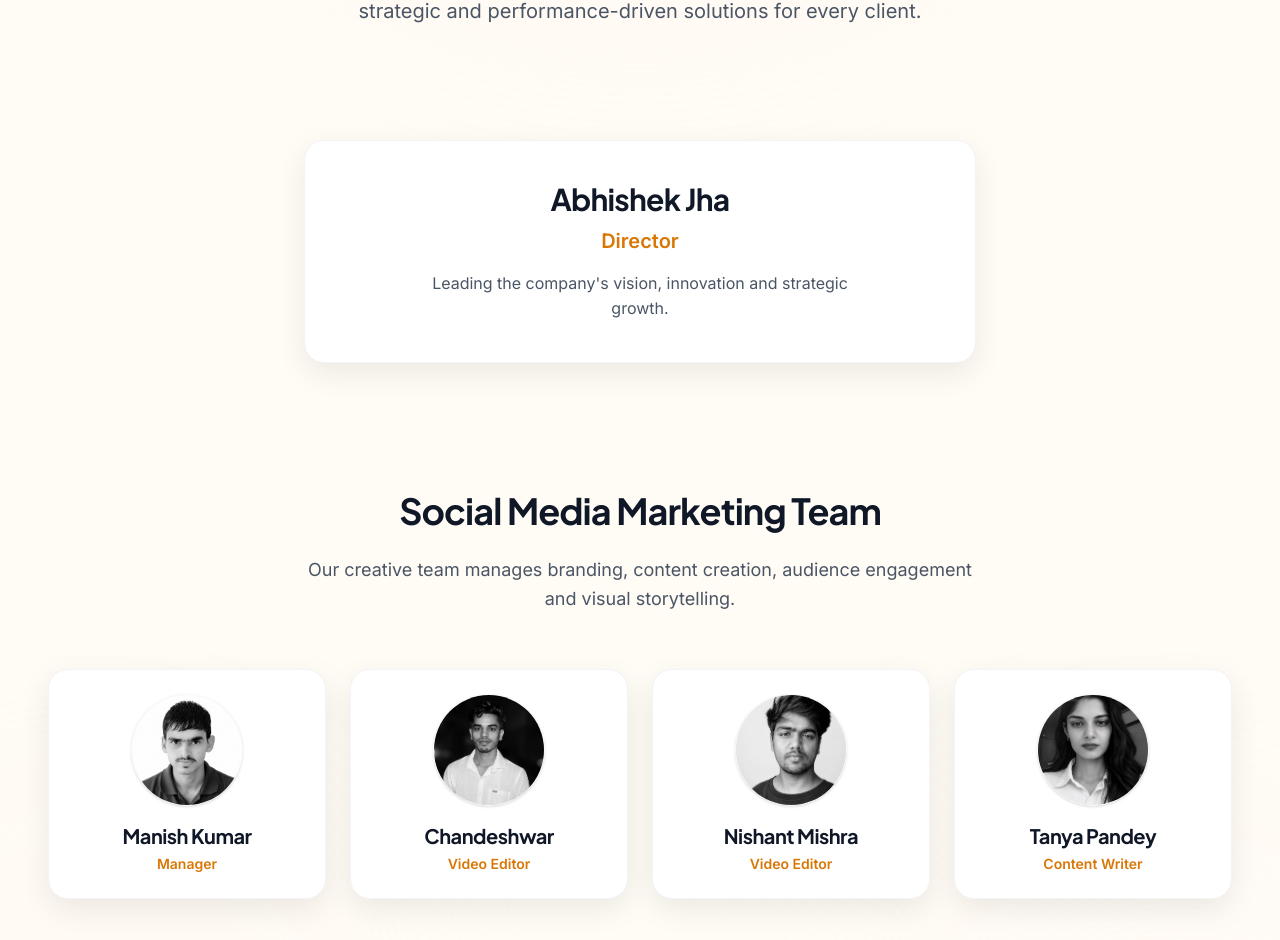
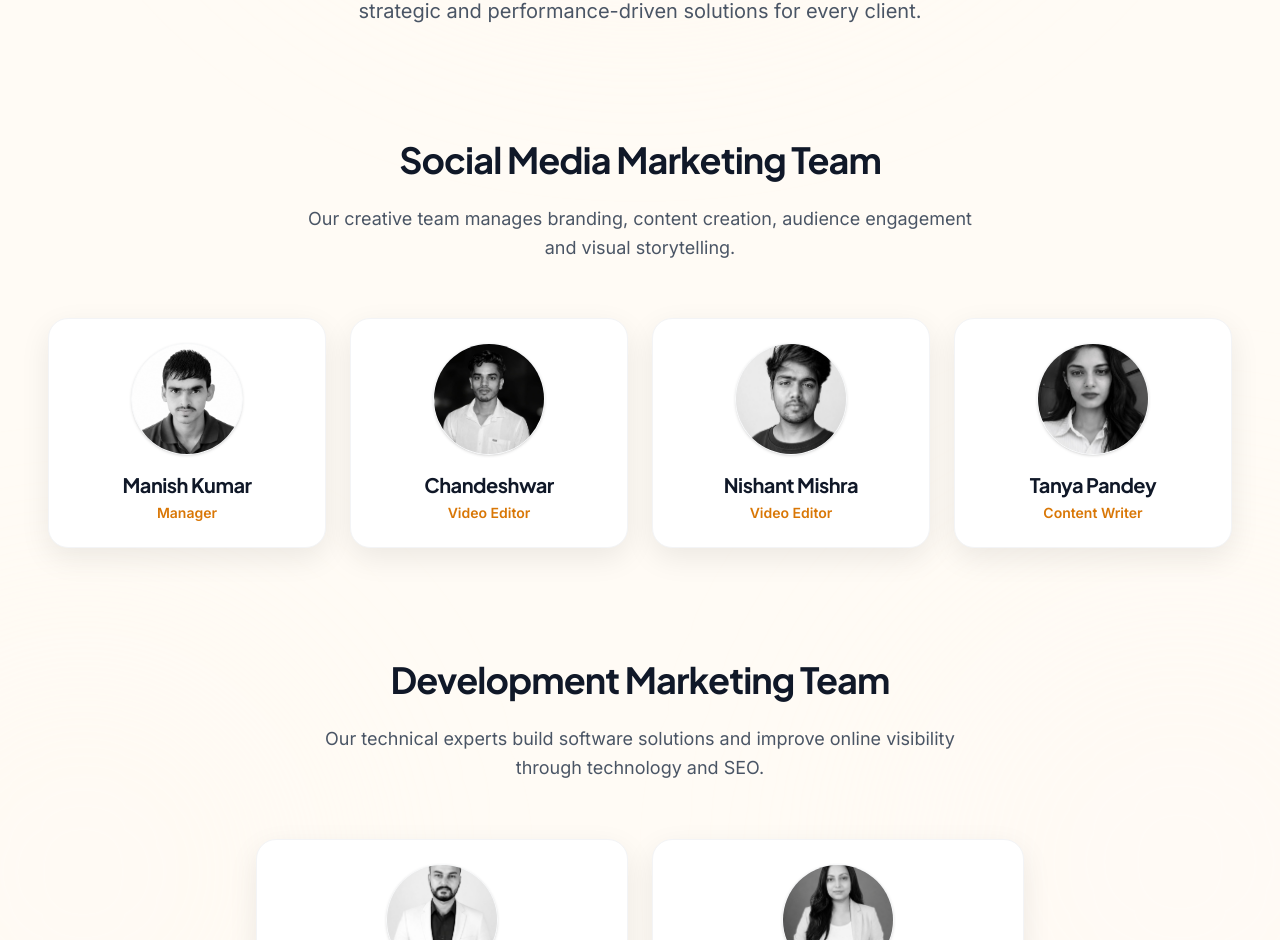
Before and after one commit to khrishChauhan/Rashtrahit28Marketing, a React (Vite) app: page / in a window 1280 px wide. Shown: the part 3631-4571 px from the top of the page. Built offline with nearby package versions, Linux system fonts and the light colour scheme.

Commit message:
UI tweak: remove Director card from Team section

```diff
--- a/src/components/layout/TeamPageContent.tsx
+++ b/src/components/layout/TeamPageContent.tsx
@@ -89,28 +89,6 @@ export function TeamPageContent() {
           </motion.div>
         </section>
 
-        {/* SECTION 2: DIRECTOR */}
-        <section className="mb-24 md:mb-32">
-          <motion.div
-            initial={{ opacity: 0, y: 30 }}
-            whileInView={{ opacity: 1, y: 0 }}
-            viewport={{ once: true, margin: "-50px" }}
-            transition={{ duration: 0.6, ease: [0.22, 1, 0.36, 1] }}
-            className="group relative mx-auto flex max-w-2xl cursor-pointer flex-col items-center rounded-[20px] border border-gray-100 bg-white p-6 sm:p-8 lg:p-10 shadow-[0_10px_30px_rgba(0,0,0,0.08)] transition-all duration-500 hover:-translate-y-[6px] hover:border-brand-200 hover:shadow-[0_20px_40px_rgba(0,0,0,0.12)]"
-          >
-
-            <h3 className="mb-[10px] font-heading text-2xl md:text-3xl font-bold text-gray-900 transition-colors duration-300 group-hover:text-brand-700 text-center mt-0">
-              Abhishek Jha
-            </h3>
-            <p className="mb-4 text-lg md:text-xl font-semibold text-brand-600 text-center m-0">
-              Director
-            </p>
-            <p className="text-center text-sm md:text-[15px] lg:text-base leading-[1.6] text-gray-600 max-w-md m-0">
-              Leading the company's vision, innovation and strategic growth.
-            </p>
-          </motion.div>
-        </section>
-
         {/* SECTION 3: SOCIAL MEDIA MARKETING TEAM */}
         <section className="mb-16 sm:mb-20 md:mb-28">
           <div className="mb-10 sm:mb-14 flex flex-col items-center text-center">
```
